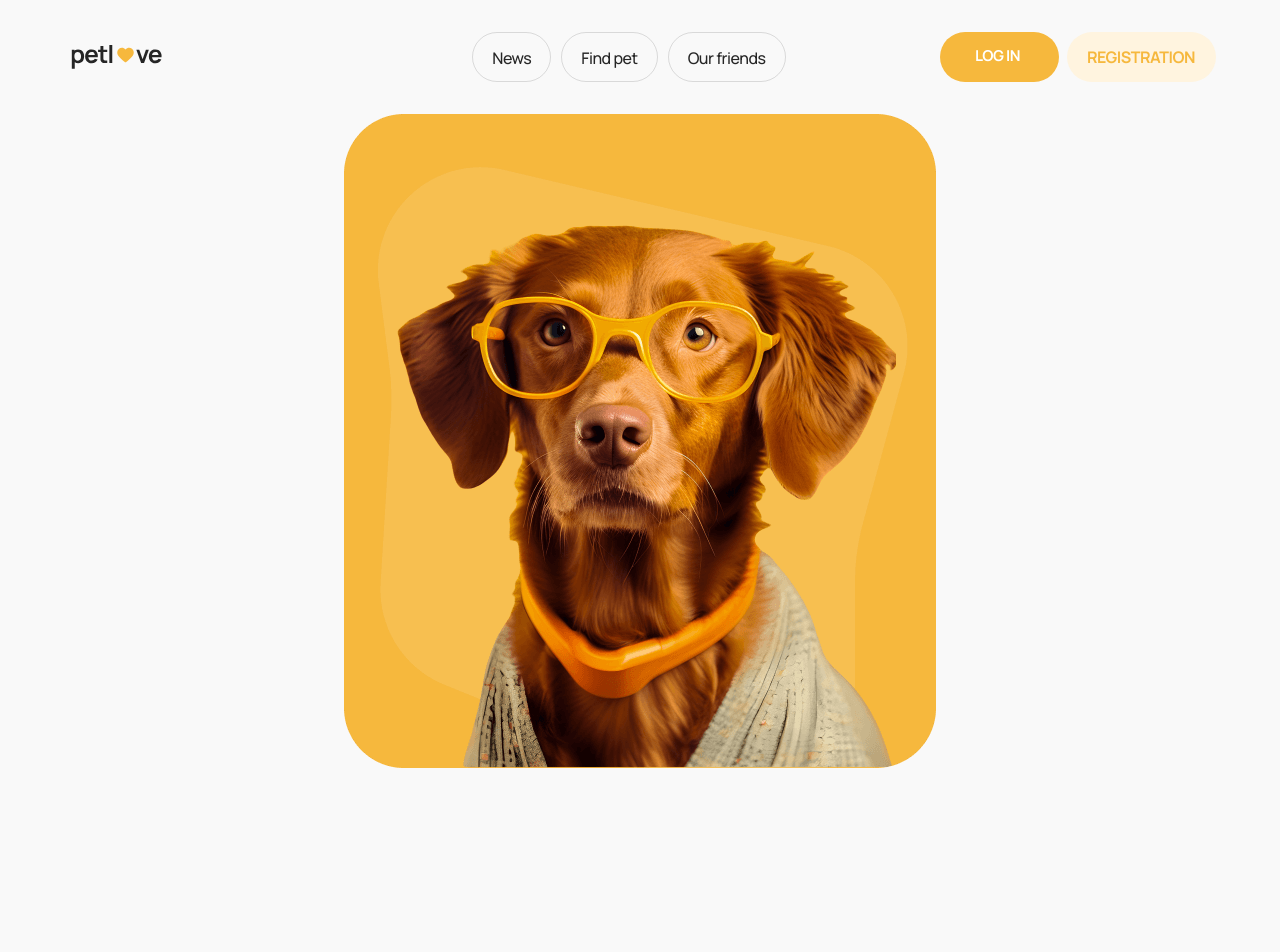
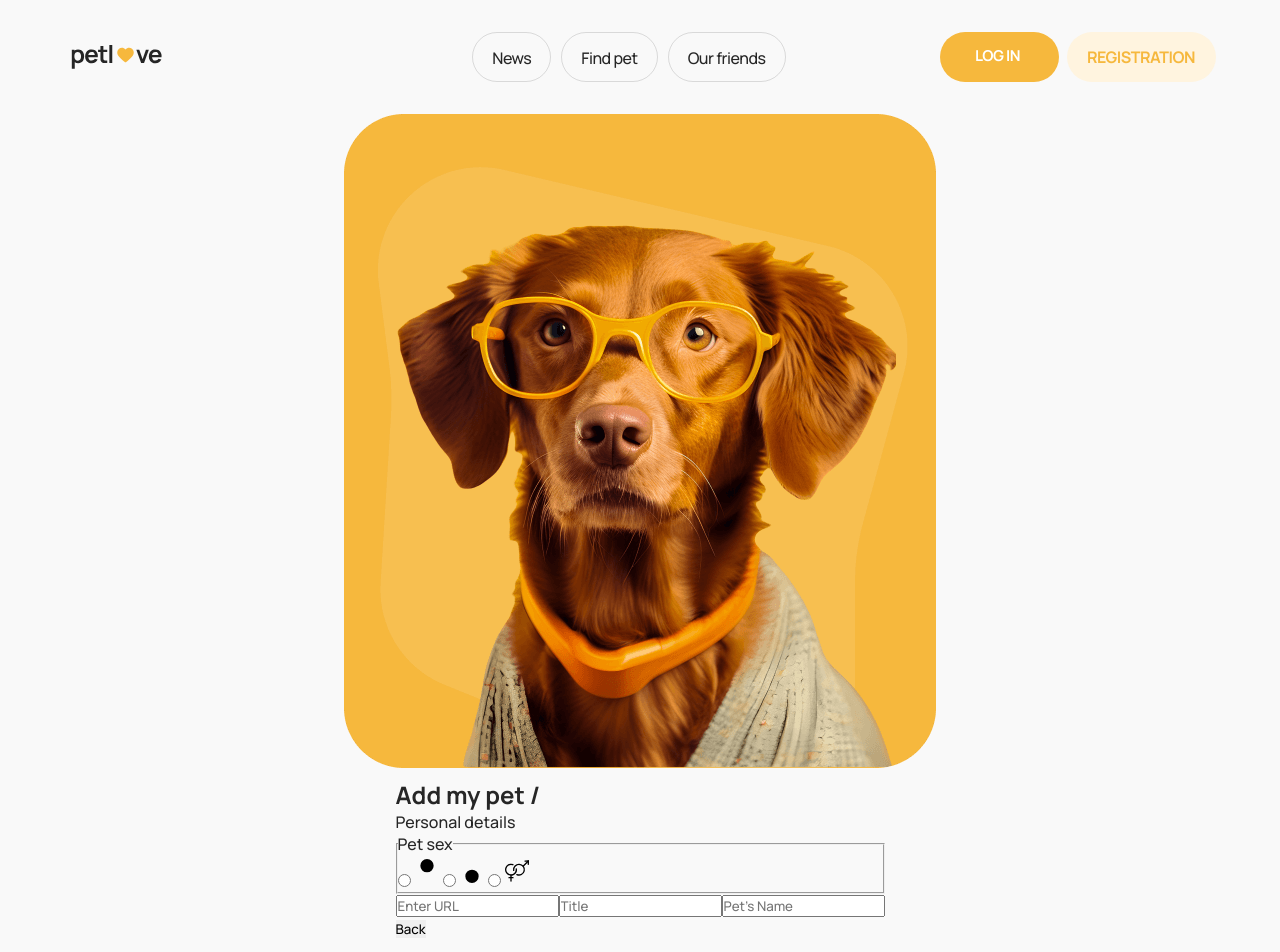
Before and after one commit to AlexandraKhalimon/pet-love-app, a Next.js app: page /add-pet in a window 1280 px wide. Shown: the top 952 px of the page. Before the commit the page ends 800 px from the top, so only its background shows below. Built offline with nearby package versions, Linux system fonts and the light colour scheme.

Commit message:
feat(add-pet-page): integrate AddPetForm into add-pet page

```diff
--- a/app/(private routes)/add-pet/page.tsx
+++ b/app/(private routes)/add-pet/page.tsx
@@ -1,5 +1,6 @@
 import css from "./page.module.css";
 import PetBlock from "@/components/PetBlock/PetBlock";
+import AddPetForm from "@/components/AddPetForm/AddPetForm";
 
 export default function AddPetPage() {
   return (
@@ -11,6 +12,7 @@ export default function AddPetPage() {
         alt="Dog with glasses"
         className={css.image}
       />
+      <AddPetForm />
     </section>
   );
 }
```
